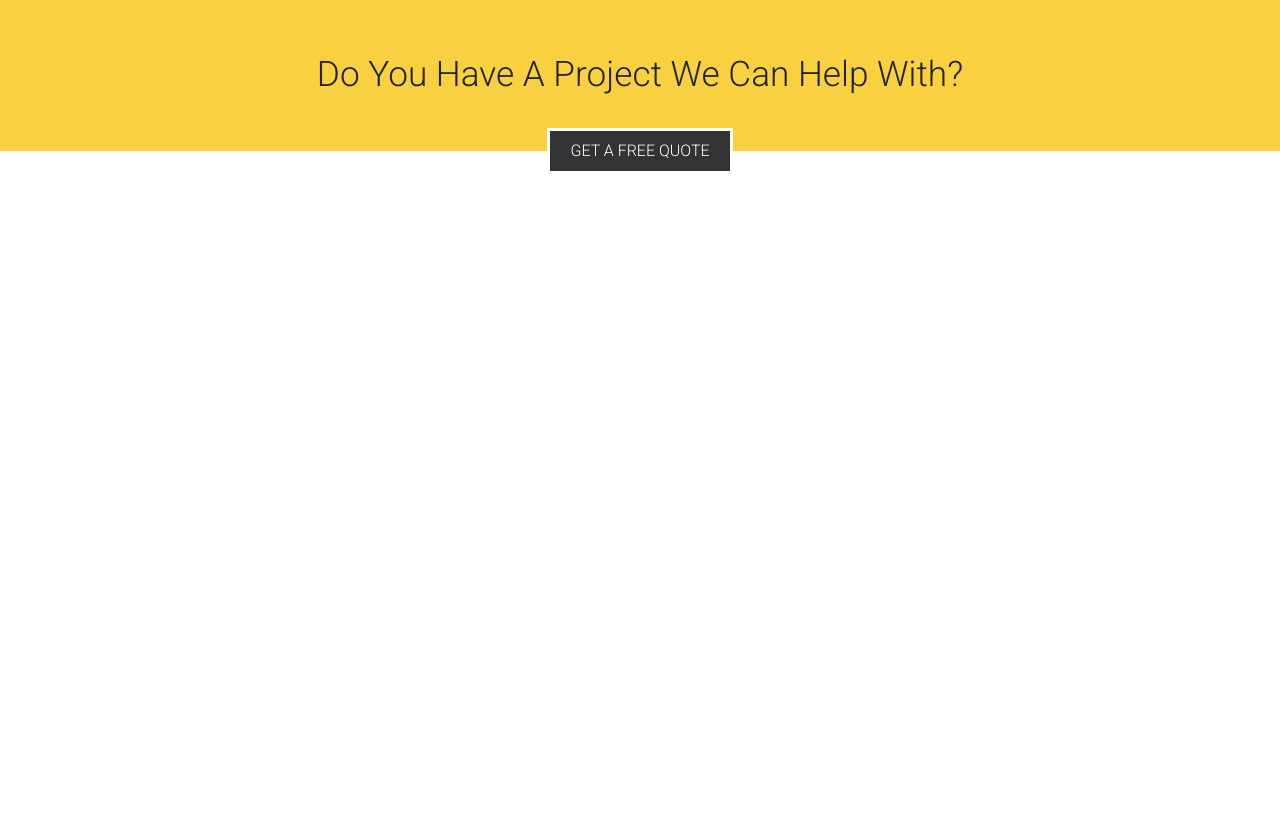
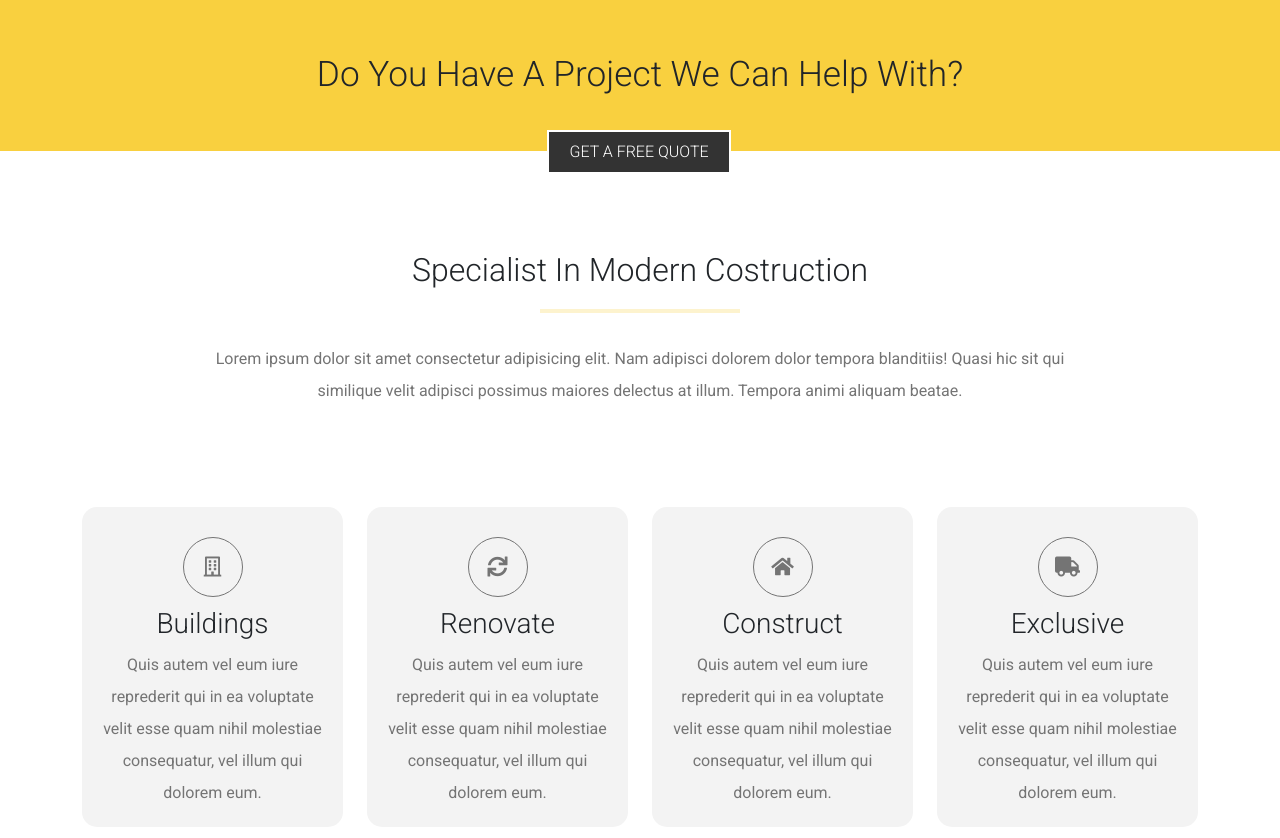
Before and after one commit to lorenzorru0/proj-html-vuejs, a Vue app: page / in a window 1280 px wide. Shown: the part 1131-1969 px from the top of the page. Before the commit the page ends 1305 px from the top, so only its background shows below. Built offline with nearby package versions, Linux system fonts and the light colour scheme.

Commit message:
Add Modern section

```diff
--- a/src/assets/style/common.scss
+++ b/src/assets/style/common.scss
@@ -15,3 +15,7 @@
 body {
     font-family: 'Roboto', sans-serif;
 }
+.small-container {
+    max-width: 56.25rem;
+    margin: auto;
+}
--- a/src/assets/style/variable.scss
+++ b/src/assets/style/variable.scss
@@ -25,3 +25,17 @@
     color: #333333;
     background-color: $commonYellow;
 }
+
+/* Mixin icon Modern Card */
+@mixin iconModernCard {
+    width: 60px;
+    height: 60px;
+    border-radius: 50%;
+    display: flex;
+    align-items: center;
+    justify-content: center;
+    margin: auto;
+    border: 1px solid #747474;
+    color: #747474;
+    font-size: 20px;
+}
--- a/src/components/Main.vue
+++ b/src/components/Main.vue
@@ -2,18 +2,21 @@
     <main>
         <Jumbotron/>
         <SectionProject/>
+        <SectionModern/>
     </main>
 </template>
 
 <script>
 import Jumbotron from './Jumbotron.vue';
 import SectionProject from './SectionProject.vue';
+import SectionModern from './SectionModern.vue';
 
 export default {
     name: 'Main',
     components: {
         Jumbotron,
-        SectionProject
+        SectionProject,
+        SectionModern
     }
 }
 </script>
--- /dev/null
+++ b/src/components/ModernCard.vue
@@ -0,0 +1,97 @@
+<template>
+    <div>
+        <div class="flip-card">
+            <div class="flip-card-inner">
+                <div class="flip-card-front">
+                    <div class="iconModernCard">
+                        <i :class="data.icon"></i>
+                    </div>
+                    <h3>{{data.name}}</h3>
+                    <p>{{data.text}}</p>
+                </div>
+                <div class="flip-card-back">
+                    <h5>{{data.backName}}</h5>
+                    <p>{{data.text}}</p>
+                    <button>GET A QUOTE</button>
+                </div>
+            </div>
+        </div>
+    </div>
+</template>
+
+<script>
+export default {
+    name: 'ModernCard',
+    props: ['data'],
+}
+</script>
+
+<style lang="scss" scoped>
+@import '../assets/style/variable.scss';
+
+.flip-card {
+    background-color: transparent;
+    width: 100%;
+    height: 320px;
+    border-radius: 15px;
+    perspective: 1000px;
+
+    p {
+        color: #747474;
+        line-height: 2rem;
+    }
+
+    h3, h5 {
+        padding-top: 10px;
+        font-weight: lighter;
+    }
+}
+
+.flip-card-inner {
+    position: relative;
+    width: 100%;
+    height: 100%;
+    border-radius: 15px;
+    text-align: center;
+    transition: transform 0.3s;
+    transform-style: preserve-3d;
+}
+
+.flip-card:hover .flip-card-inner {
+    transform: rotateY(180deg);
+}
+
+.flip-card-front, .flip-card-back {
+    position: absolute;
+    width: 100%;
+    height: 100%;
+    border-radius: 15px;
+    padding: 30px 15px;
+    -webkit-backface-visibility: hidden;
+    backface-visibility: hidden;
+}
+
+.flip-card-front {
+    background-color: rgb(243, 243, 243);
+
+    .iconModernCard {
+        @include iconModernCard;
+    }
+}
+
+.flip-card-back {
+    background-color: $commonYellow;
+    transform: rotateY(180deg);
+
+    button {
+        @include button;
+        @include smallButton;
+        background-color: #ffe07b;
+
+        &:hover {
+            @include blackButton;
+        }
+    }
+}
+
+</style>
--- /dev/null
+++ b/src/components/SectionModern.vue
@@ -0,0 +1,83 @@
+<template>
+    <div class="container">
+        <div class="row">
+            <div class="col text-center">
+                <div class="small-container">
+                    <h3>Specialist In Modern Costruction</h3>
+                    <hr>
+                    <p>Lorem ipsum dolor sit amet consectetur adipisicing elit. Nam adipisci dolorem dolor tempora blanditiis! Quasi hic sit qui similique velit adipisci possimus maiores delectus at illum. Tempora animi aliquam beatae.</p>
+                </div>
+            </div>
+        </div>
+        <div class="row">
+            <div v-for="(data, index) in dataModern.data" :key="index" class="col-3">
+                <ModernCard :data="data"/>
+            </div>
+        </div>
+    </div>
+        <!-- <div class="svgContainer"></div>
+        <div class="curvedContainer"></div> -->
+</template>
+
+<script>
+import ModernCard from './ModernCard.vue';
+import dataModern from '../observable/SectionModern';
+
+export default {
+    name: 'SectionModern',
+    components: {
+        ModernCard,
+    },
+    data() {
+        return {
+            dataModern
+        }
+    }
+}
+</script>
+
+<style lang="scss" scoped>
+@import '../assets/style/variable.scss';
+
+.container {
+    margin-top: 6.25rem;
+    padding-bottom: 1.875rem;
+
+    hr {
+        margin: auto;
+        width: 200px;
+        border: 2px solid $commonYellow;
+        background-color: $commonYellow;
+        margin: {
+            top: 20px;
+            bottom: 30px;
+        };
+    }
+
+    h3 {
+        font-size: 2rem;
+        font-weight: lighter;
+    }
+
+    p {
+        line-height: 2rem;
+        color: #747474;
+    }
+
+    .small-container {
+        margin-bottom: 100px;
+    }
+
+    .svgContainer {
+        height: 100px;
+        background-color: #fff;
+        clip-path: ellipse(55% 100% at 50% 0%);
+    }
+    .curvedContainer {
+        height: 100px;
+        background-color: #fff;
+        clip-path: ellipse(55% 100% at 50% 0%);
+        transform: rotate(180deg);
+    }
+}
+</style>
--- a/src/components/SectionProject.vue
+++ b/src/components/SectionProject.vue
@@ -37,12 +37,14 @@
             @include smallButton;
             @include blackButton;
             position: absolute;
-            border: .1875rem solid #fff;
+            border: .125rem solid #fff;
             bottom: -1.4375rem;
             left: calc(50% - 5.78375rem);
 
             &:hover {
-                @include yellowButton;
+                background-color: #fff;
+                color: #000;
+                border-color: #000;
             }
         }
     }
--- /dev/null
+++ b/src/observable/SectionModern.js
@@ -0,0 +1,30 @@
+import Vue from 'vue'
+const dataModern = Vue.observable({
+    data: [
+        {
+            name: 'Buildings',
+            backName: 'ARTFULLT CRAFTED',
+            icon: 'far fa-building',
+            text: 'Quis autem vel eum iure reprederit qui in ea voluptate velit esse quam nihil molestiae consequatur, vel illum qui dolorem eum.'
+        },
+        {
+            name: 'Renovate',
+            backName: 'FRESHLY NEW',
+            icon: 'fas fa-sync',
+            text: 'Quis autem vel eum iure reprederit qui in ea voluptate velit esse quam nihil molestiae consequatur, vel illum qui dolorem eum.'
+        },
+        {
+            name: 'Construct',
+            backName: 'PERFECT LINES',
+            icon: 'fas fa-home',
+            text: 'Quis autem vel eum iure reprederit qui in ea voluptate velit esse quam nihil molestiae consequatur, vel illum qui dolorem eum.'
+        },
+        {
+            name: 'Exclusive',
+            backName: 'PLANNING',
+            icon: 'fas fa-truck',
+            text: 'Quis autem vel eum iure reprederit qui in ea voluptate velit esse quam nihil molestiae consequatur, vel illum qui dolorem eum.'
+        }
+    ]
+})
+export default dataModern;
```
